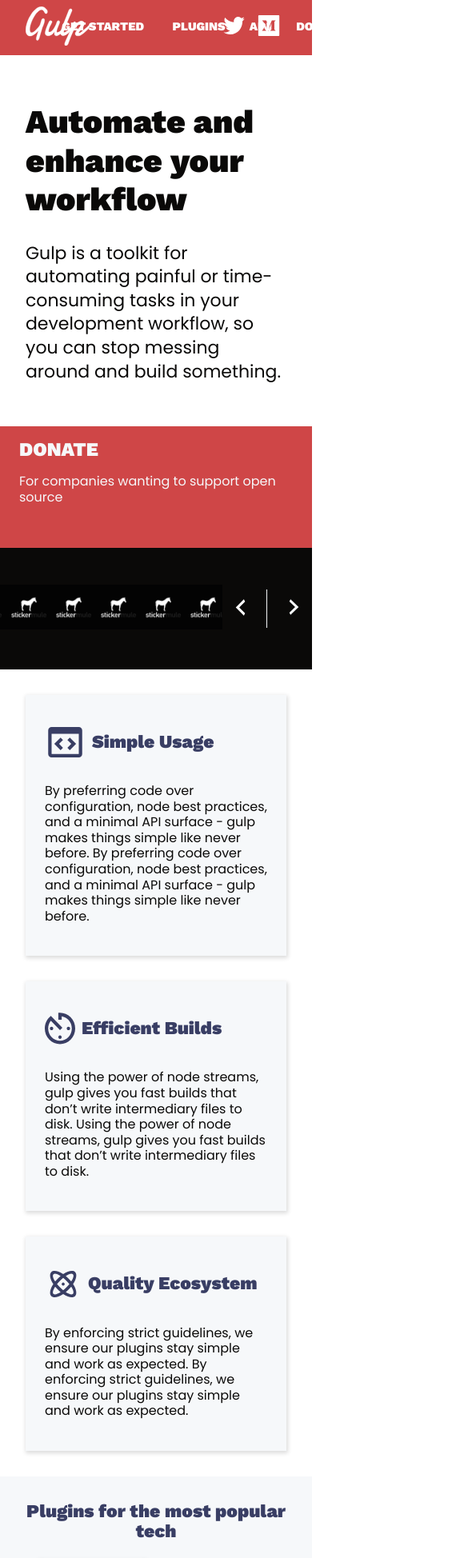
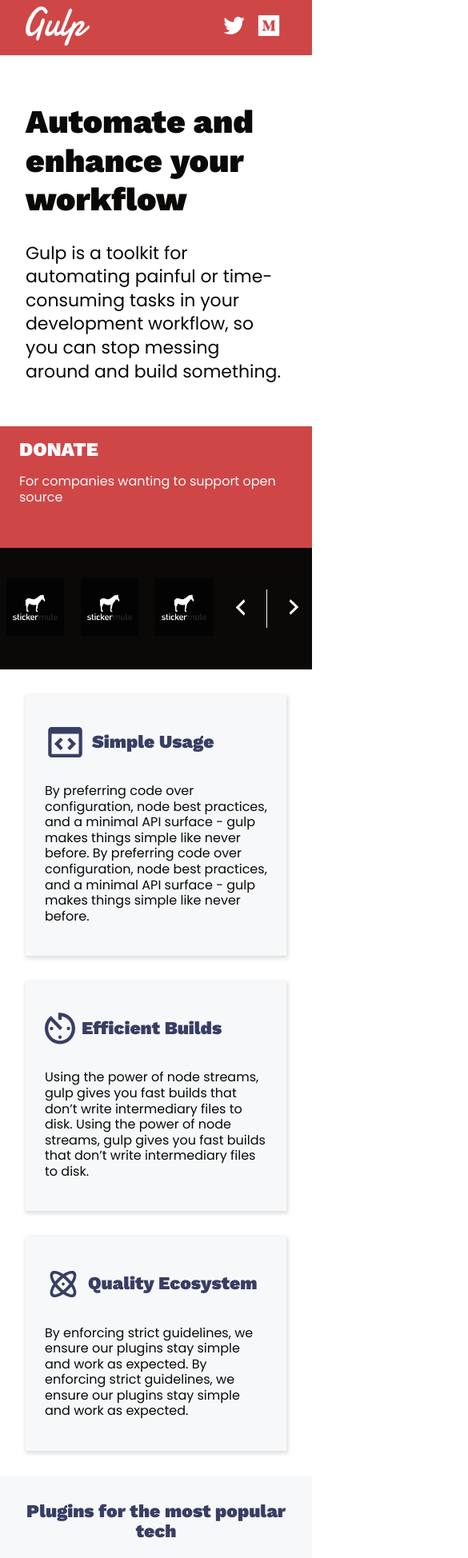
Before and after one commit to vaninawohlleb/gulpjs, a React (Create React App) app: page / in a window 390 px wide. Shown: the top 1948 px of the page at 80% size, 585 px wide, since content can reach past the window. Built offline with nearby package versions, Linux system fonts and the light colour scheme; the HTML template or start-up script is replaced by a standard one.

Commit message:
conditional renderging

```diff
--- a/src/App.js
+++ b/src/App.js
@@ -1,4 +1,8 @@
 import React from 'react';
+
+import styled, { createGlobalStyle } from 'styled-components';
+import { isMobile } from 'react-device-detect';
+
 import Logo from 'components/logo';
 import Nav from 'components/nav';
 import Socials from 'components/socials';
@@ -8,7 +12,6 @@
 import Benefits from 'sections/benefits';
 import Plugins from 'sections/plugins';
 import Backers from 'sections/backers';
-import styled, { createGlobalStyle } from 'styled-components';
 
 const GlobalStyle = createGlobalStyle`
   :root {
@@ -154,7 +157,9 @@
       <Header>
         <Logo />
         <Nav />
-        <Socials />
+        {!isMobile &&
+          <Socials />
+        }
       </Header>
       <Main>
         <Hero />
--- a/src/components/nav.js
+++ b/src/components/nav.js
@@ -24,8 +24,7 @@
 
 `
 const Nav = (props) => {
-  if(isMobile) {
-    console.log(isMobile);
+  if(!isMobile) {
     return (
       <Menu>
         <li className="uppercase">get started</li>
--- a/src/components/slider.js
+++ b/src/components/slider.js
@@ -103,8 +103,8 @@
     items: 4,
   },
   mobile: {
-    breakpoint: { max: 464, min: 0 },
-    items: 5,
+    breakpoint: { max: 520, min: 0 },
+    items: 3,
   },
 }
 
--- a/src/sections/hero.js
+++ b/src/sections/hero.js
@@ -1,13 +1,20 @@
 import React from 'react';
 import styled from 'styled-components';
+import { isMobile } from 'react-device-detect';
+
 import Button from '../components/button';
 import GulpGraph from '../components/graph';
 import GulpSource from '../components/source';
+import cupLogo from '../assets/gulp-2x.png';
 
 const HeroContainer = styled.div`
   margin: 0 auto;
   padding: var(--big);
   align-items: center;
+
+  img {
+    max-width: 100%;
+  }
 
   @media(min-width: 768px) {
     min-height: 90vh;
@@ -22,18 +29,20 @@
   }
 `
 const HeroText = styled.div`
-
   p {
     font-size: calc(1.35rem + .1vw);
     line-height: calc(1.8rem + .2vw);
+  }
+
+  > div {
+    display: grid;
+    grid-template-columns: 20% 75%;
+    grid-column-gap: var(--big);
   }
 `
 const HeroAnimation = styled.div`
   display: none;
 
-  img {
-    max-width: 100%;
-  }
   @media(min-width: 768px) {
     display: block;
   }
@@ -44,13 +53,21 @@
   text-align: right;
 `
 
-const Hero = ({ props }) => {
+const Hero = (props) => {
   return (
     <HeroContainer>
       <HeroText>
+        {isMobile &&
+          <div>
+            <img src={cupLogo} alt="logo cup" />
             <h1>Automate and enhance your workflow</h1>
+          </div>
+        } {!isMobile &&
+          <h1>Automate and enhance your workflow</h1>
+        }
         <p>Gulp is a toolkit for automating painful or time-consuming tasks in your development workflow, so you can stop messing around and build something.</p>
       </HeroText>
+      {!isMobile &&
         <HeroAnimation>
           <ViewSource>
             <Button title='View Source'/>
@@ -58,6 +75,7 @@
           <GulpGraph />
           {/* <GulpSource /> */}
         </HeroAnimation>
+      }
     </HeroContainer>
   )
 }
--- a/src/sections/plugins.js
+++ b/src/sections/plugins.js
@@ -1,6 +1,7 @@
 import React from 'react';
 import styled from 'styled-components';
 import PluginsGrid from './plugins-grid';
+import { isMobile } from 'react-device-detect';
 
 const PluginContainer = styled.div`
   margin: 0 auto;
@@ -40,11 +41,6 @@
 
   p {
     margin-bottom: 0;
-    display: none;
-
-    @media(min-width: 768px) {
-      display: block;
-    }
   }
 `
 
@@ -53,7 +49,9 @@
     <PluginContainer>
       <PluginText>
         <h3>Plugins for the most popular tech</h3>
-        <p>By preferring code over configuration, node best practices, and a minimal API surface - gulp makes things simple like never before. By preferring code over configuration, node best practices, and a minimal API surface - gulp makes things simple like never before. By preferring code over configuration, node best practices, and a minimal API surface - gulp makes things simple like never before.</p>
+        {!isMobile &&
+          <p>By preferring code over configuration, node best practices, and a minimal API surface - gulp makes things simple like never before. By preferring code over configuration, node best practices, and a minimal API surface - gulp makes things simple like never before. By preferring code over configuration, node best practices, and a minimal API surface - gulp makes things simple like never before.</p>
+        }
       </PluginText>
       <PluginsGrid />
     </PluginContainer>
```
Lines whose indentation alone changed are shown as unchanged.
